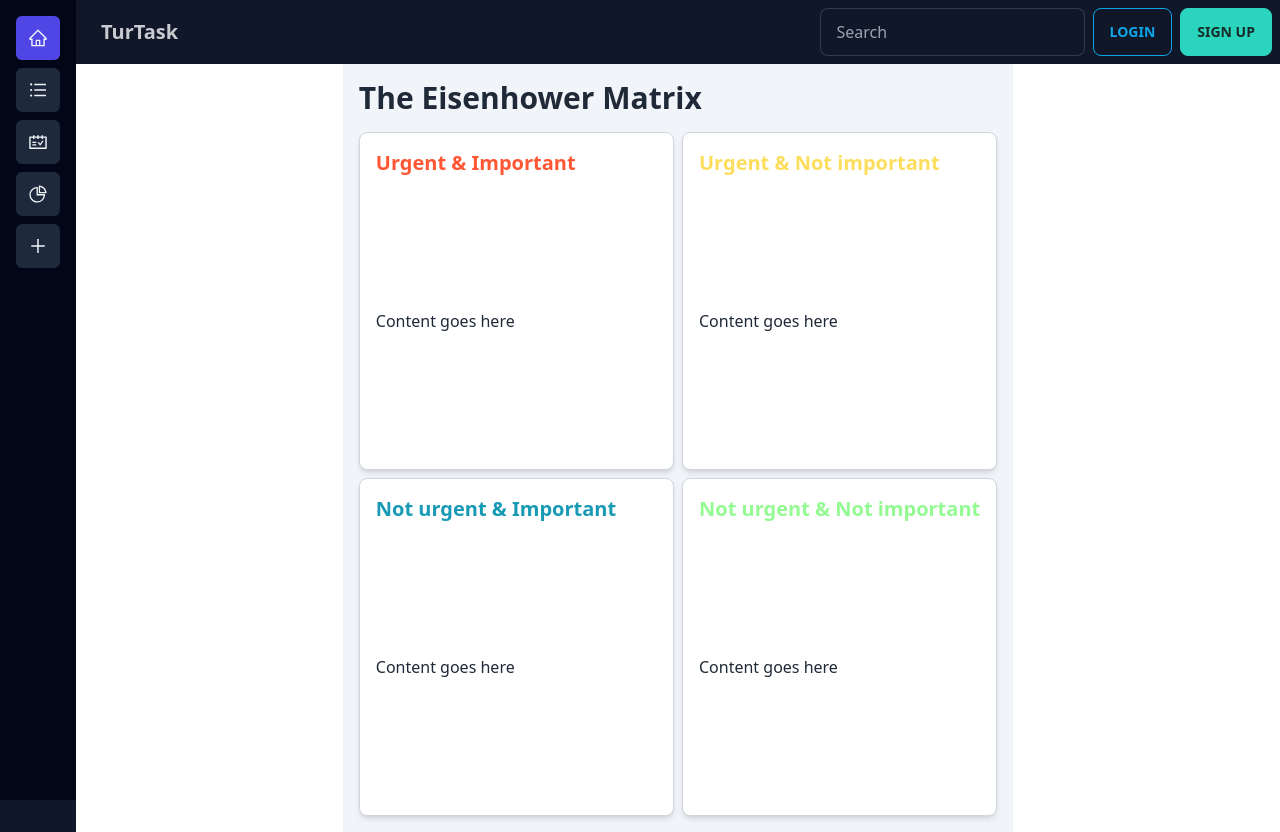
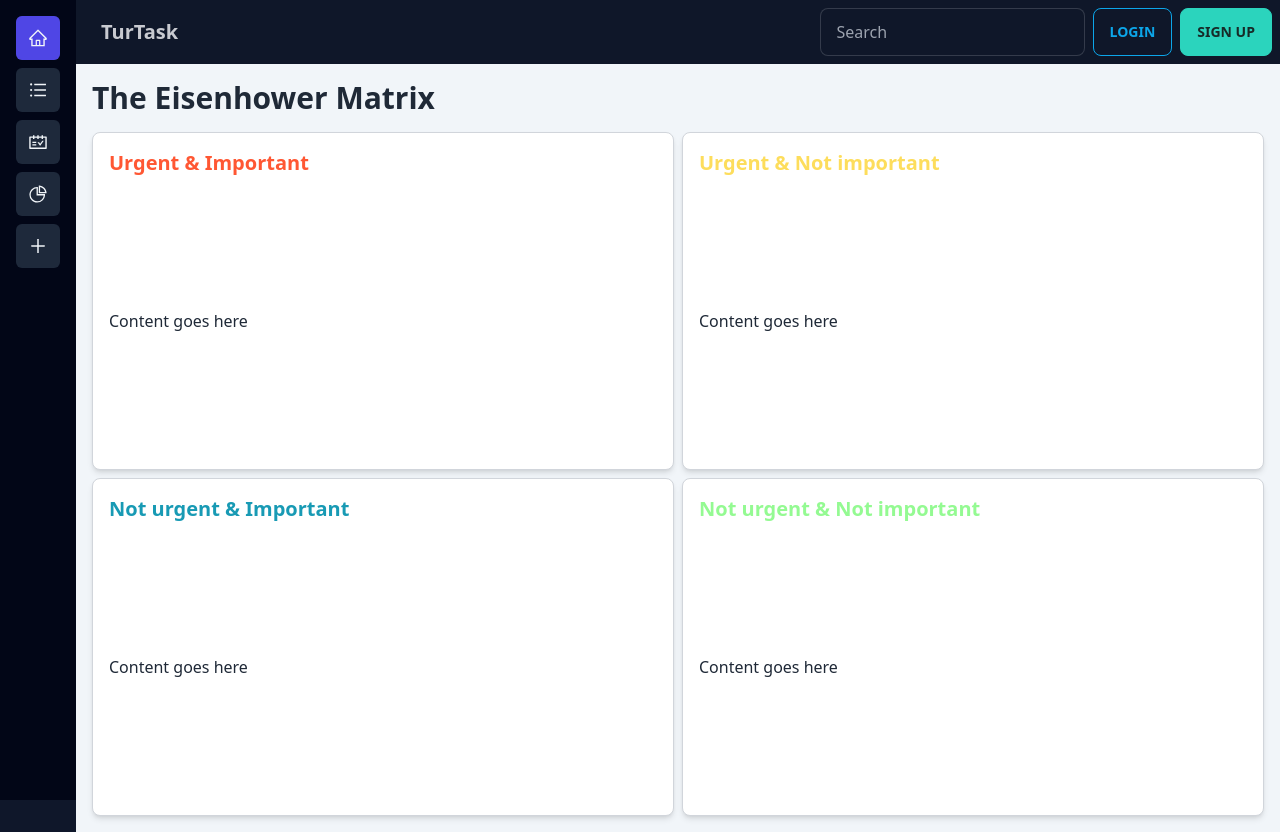
Before and after one commit to TurTaskProject/TurTaskBackend, a React (Vite) app in the folder frontend/: page /priority in a window 1280 px wide. Built offline with nearby package versions, Linux system fonts and the light colour scheme; no server answers.

Commit message:
make fit eisenhower matrix

```diff
--- a/frontend/src/components/EisenhowerMatrix/Eisenhower.jsx
+++ b/frontend/src/components/EisenhowerMatrix/Eisenhower.jsx
@@ -15,7 +15,7 @@ function EachBlog({ name, colorCode }) {
 
 function Eisenhower() {
   return (
-    <div className='bg-slate-100 text-left p-4 m-auto'>
+    <div className='bg-slate-100 text-left p-4 m-auto w-full'>
       <h1 className="text-3xl font-bold mb-4">The Eisenhower Matrix</h1>
       <div className='grid grid-rows-2 grid-cols-2 gap-2'>
         <EachBlog name="Urgent & Important" colorCode="#FF5733" />
```
